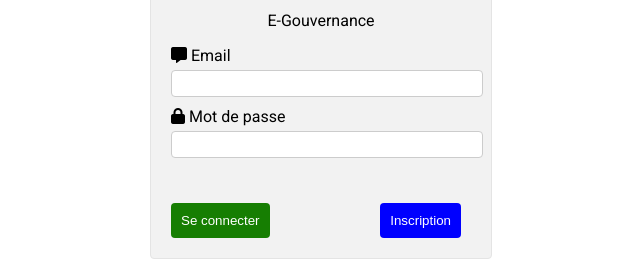
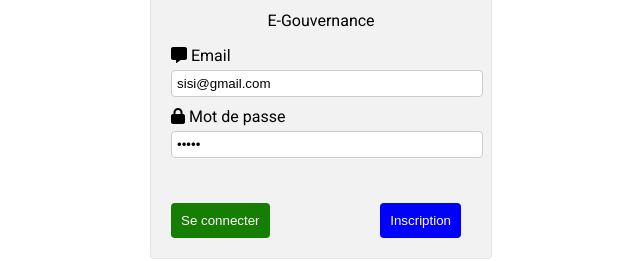
Before and after one commit to sitrakak/Front-office-tpt, an Angular app: page / in a window 1280 px wide. Shown: the part 308-569 px from the top of the page, without its empty margins (319-959 px from the left). Built offline with nearby package versions, Linux system fonts and the light colour scheme.

Commit message:
Update login.component.ts

```diff
--- a/src/app/login/login.component.ts
+++ b/src/app/login/login.component.ts
@@ -9,8 +9,8 @@ import { User } from '../models/User-model';
   styleUrls: ['./login.component.css']
 })
 export class LoginComponent {
-  email='' as string;
-  password='' as string;
+  email='sisi@gmail.com' as string;
+  password='12345' as string;
   message="";
 
   constructor(private authService : AuthService,
```
